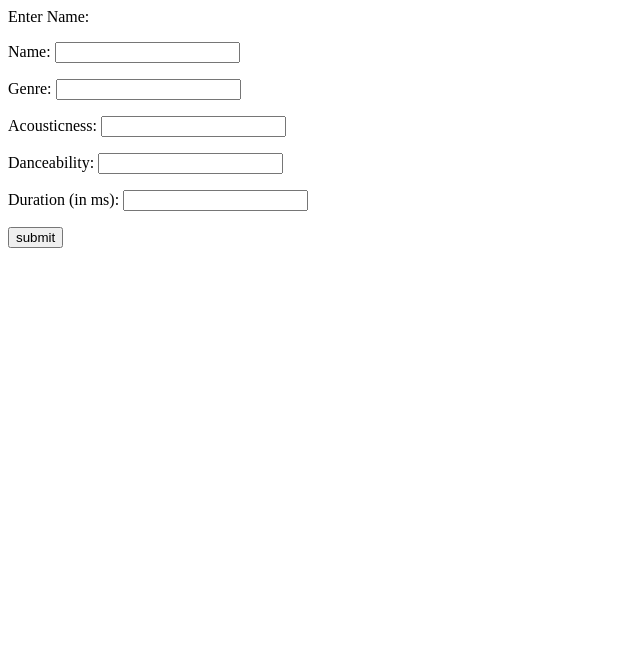
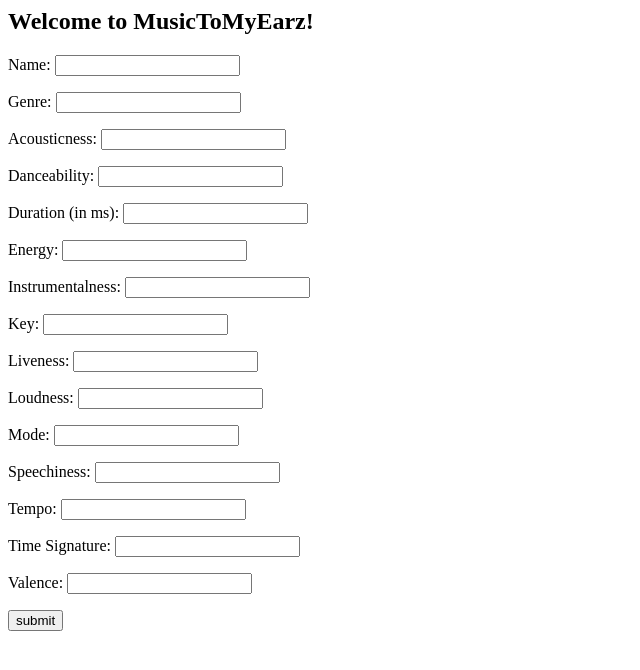
Before and after one commit to hollisma/musicToMyEarz, a Flask app: page / in a window 1280 px wide. Shown: the top 670 px of the page, without its empty margins (0-640 px from the left). Run offline with Flask 2, Linux system fonts and the light colour scheme.

Commit message:
home page template

```diff
--- a/templates/home.html
+++ b/templates/home.html
@@ -1,13 +1,13 @@
 <html>
   <body>
     <form action="http://localhost:5000/analyze" method="post">
-      <p>Enter Name:</p>
+      <h2>Welcome to MusicToMyEarz!</h2>
       <p>Name: <input type="text" name="name" /></p>
       <p>Genre: <input type="text" name="genre" /></p>
       <p>Acousticness: <input type="text" name="acousticness" /></p>
       <p>Danceability: <input type="text" name="danceability" /></p>
       <p>Duration (in ms): <input type="text" name="duration_ms" /></p>
-      <!-- <p>Energy: <input type="text" name="energy" /></p>
+      <p>Energy: <input type="text" name="energy" /></p>
       <p>Instrumentalness: <input type="text" name="instrumentalness" /></p>
       <p>Key: <input type="text" name="key" /></p>
       <p>Liveness: <input type="text" name="liveness" /></p>
@@ -16,7 +16,7 @@
       <p>Speechiness: <input type="text" name="speechiness" /></p>
       <p>Tempo: <input type="text" name="tempo" /></p>
       <p>Time Signature: <input type="text" name="time_signature" /></p>
-      <p>Valence: <input type="text" name="valence" /></p>  -->
+      <p>Valence: <input type="text" name="valence" /></p>
       <p><input type="submit" value="submit" /></p>
    </form>
   </body>
```
